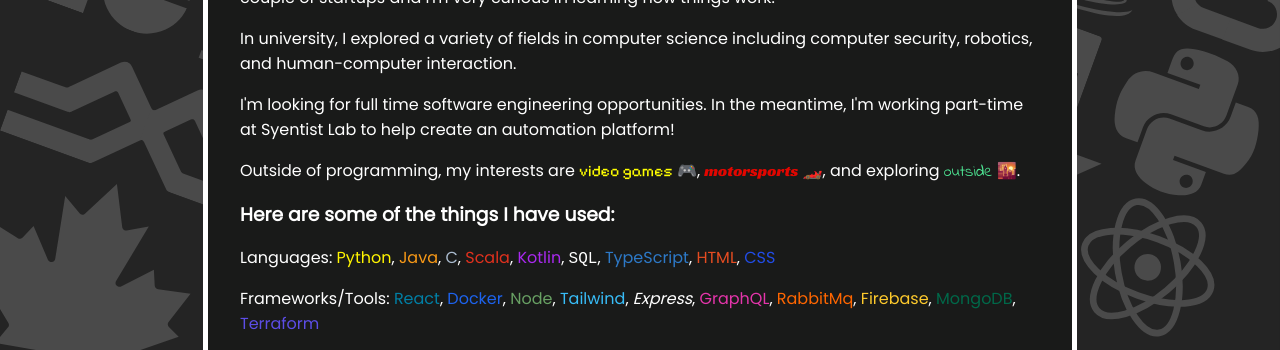
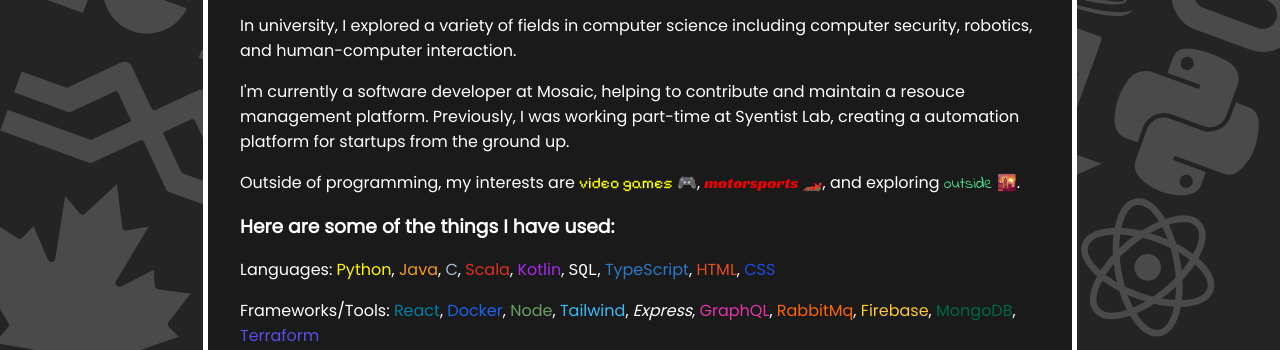
Before and after one commit to ma-ray/ma-ray.github.io, a plain HTML site: page index.html in a window 1280 px wide. Shown: the part 272-622 px from the top of the page. Drawn offline with Linux system fonts and the light colour scheme; a web font is replaced by a local one.

Commit message:
update text

```diff
--- a/index.html
+++ b/index.html
@@ -25,9 +25,10 @@
         including computer security, robotics, and human-computer interaction.
       </p>
       <p>
-        I'm looking for full time software engineering opportunities. In the
-        meantime, I'm working part-time at Syentist Lab to help create an
-        automation platform!
+        I'm currently a software developer at Mosaic, helping to contribute and
+        maintain a resouce management platform. Previously, I was working
+        part-time at Syentist Lab, creating a automation platform for startups
+        from the ground up.
       </p>
       <p>
         Outside of programming, my interests are
```
